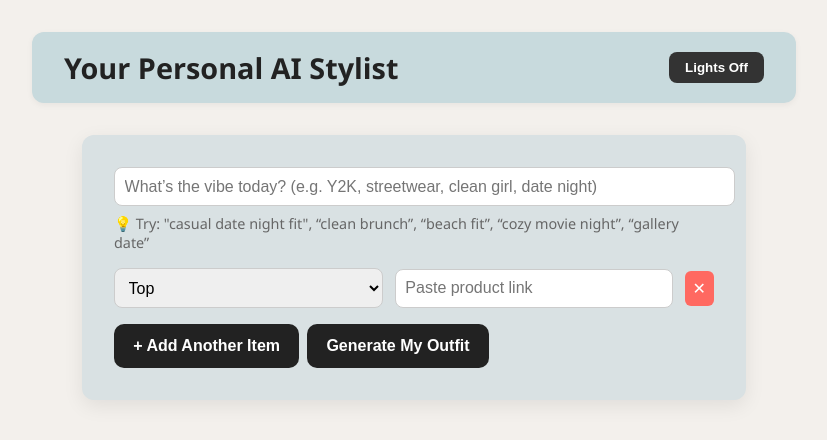
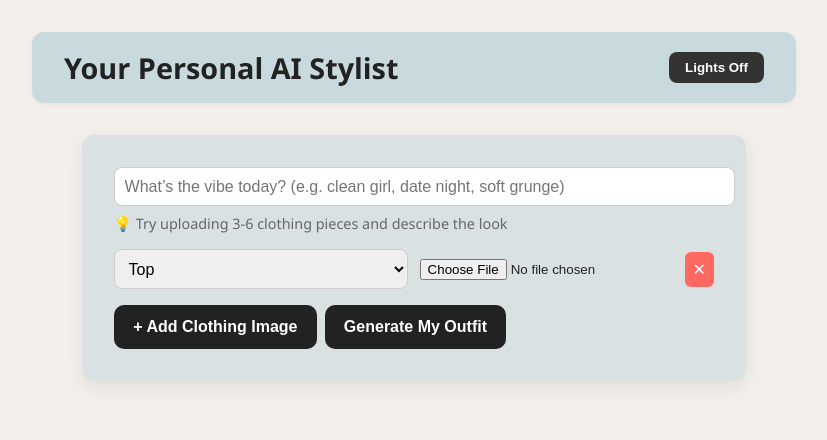
Before and after one commit to petera-major/clothinghelperwebapp, a React (Create React App) app: page / in a window 1280 px wide. Both pictures are taken after a click on the button "Enter Your Closet". Shown: the top 440 px of the page, without its empty margins (226-1053 px from the left). Built offline with nearby package versions, Linux system fonts and the light colour scheme.

Commit message:
fixed the errors

```diff
--- a/src/OutfitForm.jsx
+++ b/src/OutfitForm.jsx
@@ -1,22 +1,19 @@
-import React, { useState } from "react";
-import { useEffect } from "react";
+import React, { useState, useEffect } from "react";
 import "./ClosetStyle.css";
 
 const CLOTHING_TYPES = ["Top", "Bottom", "Shoes", "Accessory", "Outerwear", "Bag"];
 
 export default function OutfitForm() {
   const [prompt, setPrompt] = useState("");
-  const [items, setItems] = useState([{ type: "Top", url: "" }]);
+  const [items, setItems] = useState([{ file: null, tag: "Top" }]);
   const [imageUrl, setImageUrl] = useState("");
   const [loading, setLoading] = useState(false);
   const [error, setError] = useState("");
   const [darkMode, setDarkMode] = useState(false);
 
-
   useEffect(() => {
     document.body.className = darkMode ? "dark" : "light";
   }, [darkMode]);
-
 
   const handleItemChange = (index, field, value) => {
     const updated = [...items];
@@ -25,7 +22,9 @@ export default function OutfitForm() {
   };
 
   const addItem = () => {
-    setItems([...items, { type: "Top", url: "" }]);
+    if (items.length < 6) {
+      setItems([...items, { file: null, tag: "Top" }]);
+    }
   };
 
   const removeItem = (index) => {
@@ -43,8 +42,9 @@ export default function OutfitForm() {
     const formData = new FormData();
     formData.append("prompt", prompt);
     items.forEach((item) => {
-      if (item.url.trim()) {
-        formData.append("urls", `${item.type}: ${item.url}`);
+      if (item.file) {
+        formData.append("files", item.file);
+        formData.append("tags", item.tag);
       }
     });
 
@@ -60,7 +60,7 @@ export default function OutfitForm() {
         setError("Something went wrong pookie");
       }
     } catch (err) {
-      setError("Backend isn’t picking up ");
+      setError("Backend isn’t picking up");
     }
 
     setLoading(false);
@@ -71,7 +71,7 @@ export default function OutfitForm() {
       <header>
         <h1>Your Personal AI Stylist</h1>
         <button onClick={() => setDarkMode(!darkMode)}>
-          {darkMode ? "Lights On " : "Lights Off "}
+          {darkMode ? "Lights On" : "Lights Off"}
         </button>
       </header>
 
@@ -92,37 +92,35 @@ export default function OutfitForm() {
       <form onSubmit={handleSubmit} className="closet-form">
         <input
           type="text"
-          placeholder="What’s the vibe today? (e.g. Y2K, streetwear, clean girl, date night)"
+          placeholder="What’s the vibe today? (e.g. clean girl, date night, soft grunge)"
           value={prompt}
           onChange={(e) => setPrompt(e.target.value)}
         />
 
         <p className="prompt-suggestions">
-        💡 Try: "casual date night fit", “clean brunch”, “beach fit”, “cozy movie night”, “gallery date”
+          💡 Try uploading 3-6 clothing pieces and describe the look
         </p>
-
 
         {items.map((item, index) => (
           <div className="closet-item-row" key={index}>
             <select
-              value={item.type}
-              onChange={(e) => handleItemChange(index, "type", e.target.value)}
+              value={item.tag}
+              onChange={(e) => handleItemChange(index, "tag", e.target.value)}
             >
               {CLOTHING_TYPES.map((type) => (
                 <option key={type} value={type}>{type}</option>
               ))}
             </select>
             <input
-              type="text"
-              placeholder="Paste product link"
-              value={item.url}
-              onChange={(e) => handleItemChange(index, "url", e.target.value)}
+              type="file"
+              accept="image/*"
+              onChange={(e) => handleItemChange(index, "file", e.target.files[0])}
             />
             <button type="button" onClick={() => removeItem(index)}>✕</button>
           </div>
         ))}
 
-        <button type="button" onClick={addItem} className="add-btn">+ Add Another Item</button>
+        <button type="button" onClick={addItem} className="add-btn">+ Add Clothing Image</button>
 
         <button type="submit" className="submit-btn">
           {loading ? "Styling your fit..." : "Generate My Outfit"}
@@ -130,8 +128,6 @@ export default function OutfitForm() {
       </form>
 
       {error && <p className="error-msg">{error}</p>}
-
-
     </div>
   );
 }
```
Lines whose indentation alone changed are shown as unchanged.
